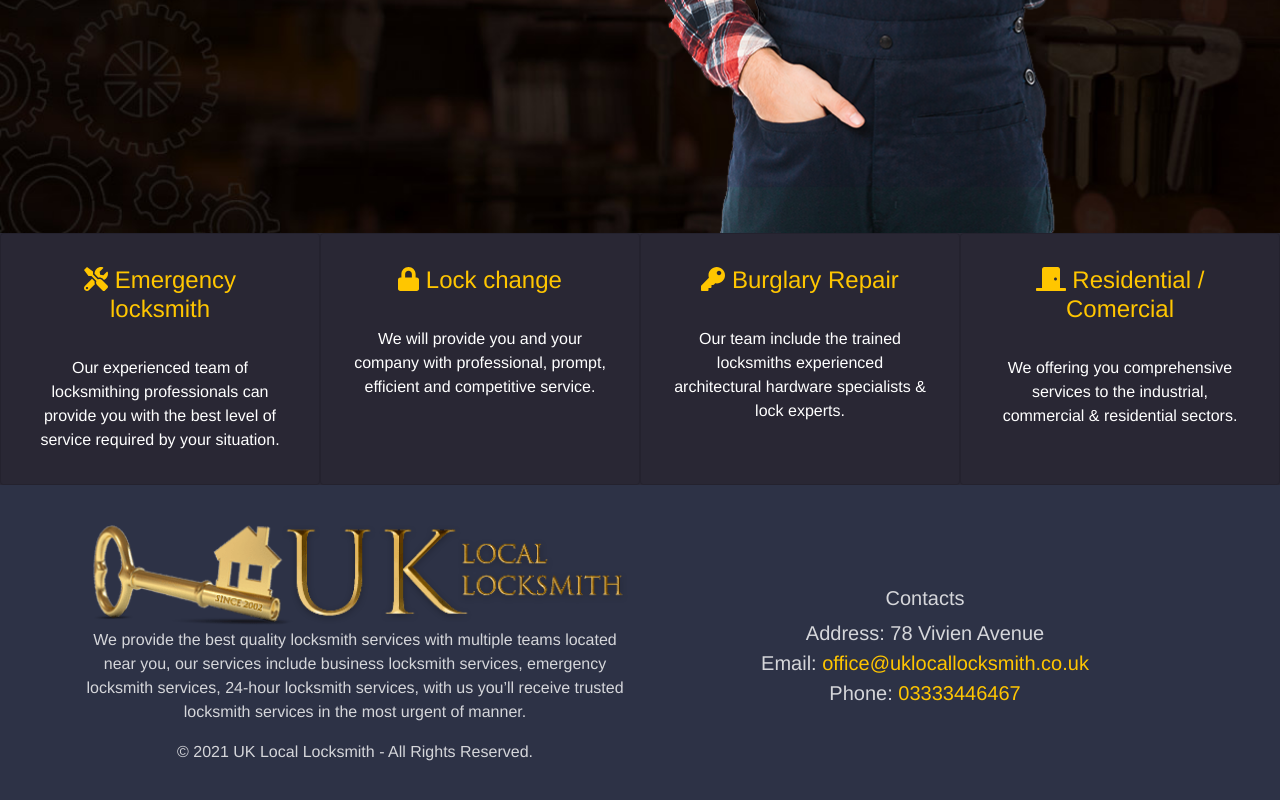
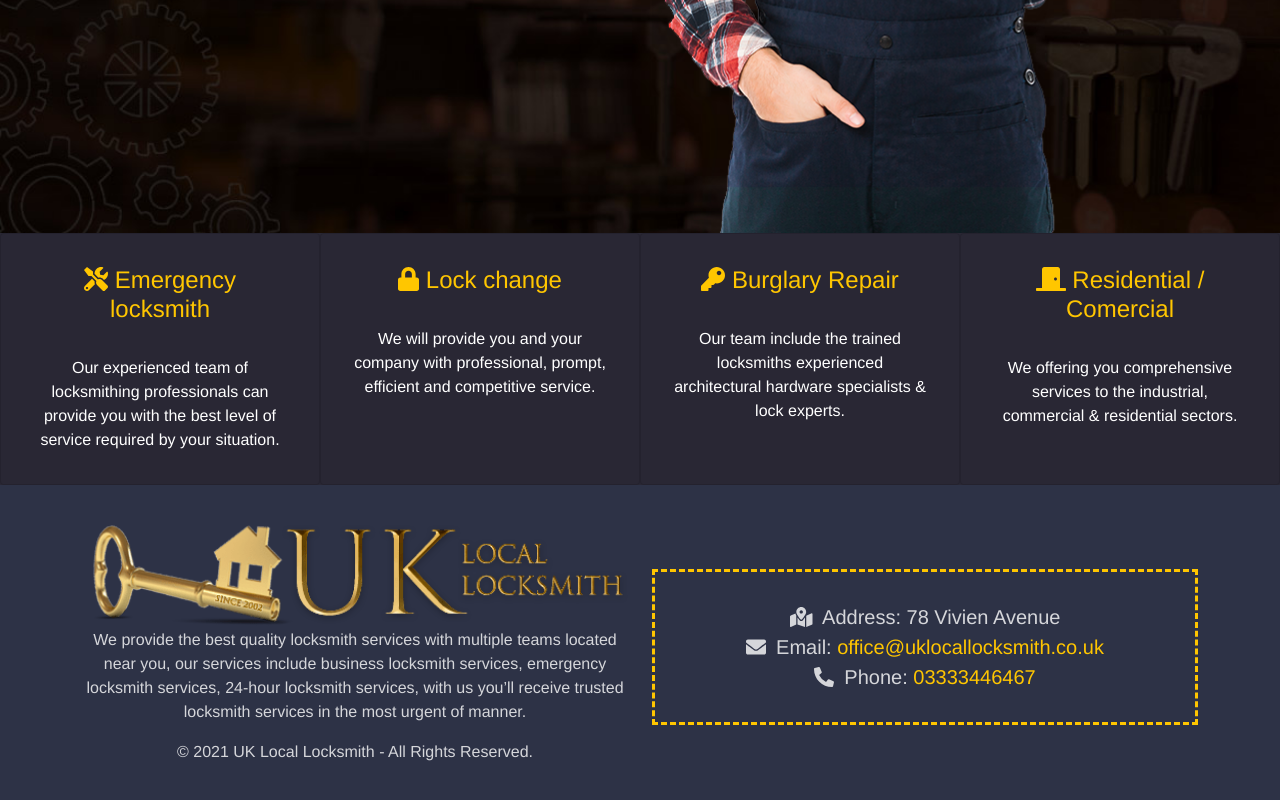
Before and after one commit to PhantomCracker/SEO-website, a Vue app: page /#/ in a window 1280 px wide. Shown: the part 783-1583 px from the top of the page. Built offline with nearby package versions, Linux system fonts and the light colour scheme.

Commit message:
Update Footer

```diff
--- a/src/layouts/DefaultLayout.vue
+++ b/src/layouts/DefaultLayout.vue
@@ -18,11 +18,10 @@
             </div>
             <div class="d-md-none"><hr/></div>
             <div class="col-sm-12 col-md-6 align-self-center">
-              <h5>Contacts</h5>
               <ul class="contact-list">
-                <li>Address: 78 Vivien Avenue</li>
-                <li>Email: <a href="mailto:#">office@uklocallocksmith.co.uk</a></li>
-                <li>Phone: <a href="tel:03333446467">03333446467</a></li>
+                <li><span><font-awesome-icon icon="map-marked-alt"></font-awesome-icon></span>Address: 78 Vivien Avenue</li>
+                <li><span><font-awesome-icon icon="envelope"></font-awesome-icon></span>Email: <a href="mailto:#">office@uklocallocksmith.co.uk</a></li>
+                <li><span><font-awesome-icon icon="phone-alt"></font-awesome-icon></span>Phone: <a href="tel:03333446467">03333446467</a></li>
               </ul>
             </div>
           </div>
@@ -91,5 +90,14 @@ ul, ol {
   visibility: hidden;
   transition: .22s ease;
 }
+.contact-list {
+  border: 3px dashed $ourYellow;
+  padding: 30px;
+  li {
+    span {
+      margin-right: 10px;
+    }
+  }
+}
 
 </style>
--- a/src/main.js
+++ b/src/main.js
@@ -7,11 +7,11 @@ import 'bootstrap-vue/dist/bootstrap-vue.css';
 import 'bootstrap/dist/css/bootstrap.css';
 
 import { library } from '@fortawesome/fontawesome-svg-core'
-import { faPhoneAlt, faLock, faKey, faDoorClosed, faTools } from '@fortawesome/free-solid-svg-icons'
+import { faPhoneAlt, faLock, faKey, faDoorClosed, faTools, faMapMarkedAlt, faEnvelope } from '@fortawesome/free-solid-svg-icons'
 import { FontAwesomeIcon } from '@fortawesome/vue-fontawesome'
 
 
-library.add(faPhoneAlt, faLock, faKey, faDoorClosed, faTools)
+library.add(faPhoneAlt, faLock, faKey, faDoorClosed, faTools, faMapMarkedAlt, faEnvelope)
 
 Vue.component('font-awesome-icon', FontAwesomeIcon)
 Vue.use(BootstrapVue);
```
